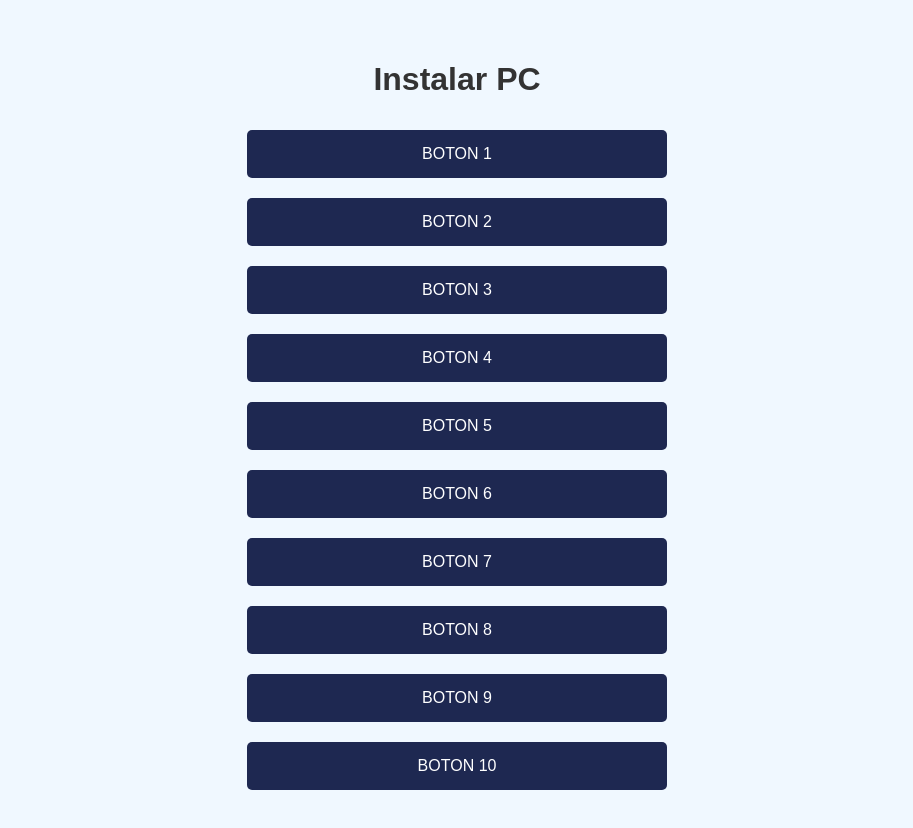
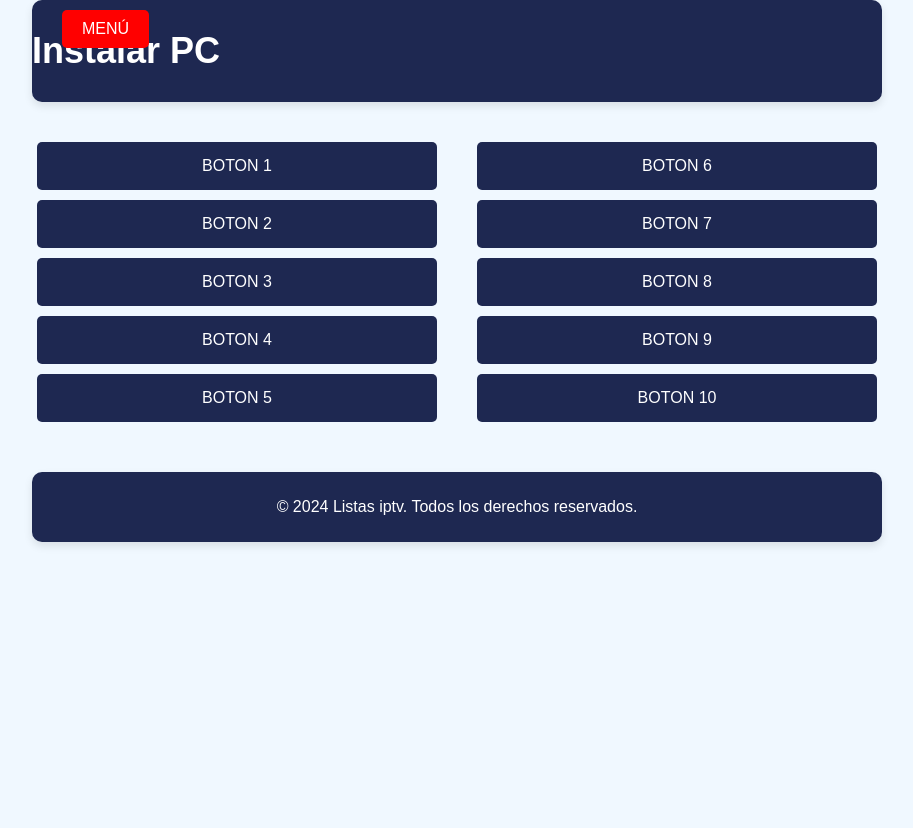
Before and after one commit to IMAGIF/PAPAPUMUKY1, a plain HTML site: page instalar-pc.html in a window 1280 px wide. Shown: the whole page, without its empty margins (183-1096 px from the left). After the commit the page ends 800 px from the top, so only its background shows below. Drawn offline with Linux system fonts and the light colour scheme.

Commit message:
instalar pc

```diff
--- a/instalar-pc.html
+++ b/instalar-pc.html
@@ -3,7 +3,7 @@
 <head>
     <meta charset="UTF-8">
     <meta name="viewport" content="width=device-width, initial-scale=1.0">
-    <title>Instalar PC</title>
+    <title>Instalar PC - Listas IPTV PERSONALES</title>
     <style>
         body {
             font-family: 'Arial', sans-serif;
@@ -13,17 +13,113 @@
             padding-bottom: 60px; /* Espacio para el footer */
         }
 
+        header {
+            background-color: #1e2851; /* Color de fondo azul oscuro */
+            color: #fff; /* Color de texto blanco */
+            text-align: center;
+            padding: 10px 0;
+            position: relative; /* Asegura que el menú se posiciona correctamente */
+            max-width: 850px; /* Ancho máximo de la cabecera */
+            margin: 0 auto; /* Centra la cabecera */
+            border-radius: 10px; /* Bordes redondeados */
+            box-shadow: 0 4px 8px rgba(0,0,0,0.1); /* Sombra para darle profundidad */
+            display: flex; /* Utilizamos flexbox para alinear elementos */
+            justify-content: space-between; /* Espacio entre los elementos */
+            align-items: center; /* Alineación vertical centrada */
+        }
+
+        .menu-container {
+            position: absolute; /* Posición absoluta para situar el menú correctamente */
+            top: 10px; /* Alineado con el contenido del header */
+            left: 10px; /* Espaciado desde el borde izquierdo */
+        }
+
+        .menu-button {
+            background-color: #ff0000; /* Fondo rojo */
+            color: #fff; /* Texto blanco */
+            padding: 10px 20px;
+            border: none;
+            border-radius: 5px;
+            cursor: pointer;
+            font-size: 16px;
+            margin-left: 20px; /* Espacio a la izquierda para separar del borde */
+        }
+
+        .menu-button:hover {
+            background-color: #cc0000; /* Cambio de color al pasar el ratón */
+        }
+
+        .dropdown-content {
+            display: none; /* Oculto por defecto */
+            position: absolute;
+            background-color: #1e2851; /* Fondo del dropdown */
+            min-width: 160px;
+            box-shadow: 0px 8px 16px 0px rgba(0,0,0,0.2); /* Sombra */
+            z-index: 1;
+            border-radius: 5px;
+        }
+
+        .dropdown-content a {
+            color: white; /* Texto blanco */
+            padding: 12px 16px;
+            text-decoration: none;
+            display: block;
+        }
+
+        .dropdown-content a:hover {
+            background-color: #575757; /* Fondo ligeramente más claro al pasar el ratón */
+        }
+
+        .dropdown:hover .dropdown-content {
+            display: block; /* Mostrar el contenido al pasar el ratón */
+        }
+
+        .header-buttons {
+            display: flex;
+            justify-content: flex-end; /* Alinea el botón a la derecha */
+            align-items: center; /* Alinea verticalmente */
+            padding: 0 20px; /* Espacio a los lados para los botones */
+            margin-top: 10px; /* Espacio entre el título y los botones */
+        }
+
+        .header-buttons a {
+            background-color: #000; /* Fondo negro */
+            color: #fff; /* Texto blanco */
+            padding: 10px 20px;
+            font-size: 12px; /* Tamaño de fuente */
+            border: none; /* Sin borde */
+            cursor: pointer; /* Cursor de puntero al pasar por encima */
+            border-radius: 5px; /* Bordes redondeados */
+            text-decoration: none; /* Sin subrayado */
+            text-align: center; /* Centra el texto en los botones */
+            margin-left: 10px; /* Espacio entre botones */
+        }
+
+        .titulo {
+            font-size: 36px; /* Tamaño de fuente grande para el título */
+            margin: 20px 0; /* Espacio alrededor del título */
+        }
+
         .container {
             max-width: 800px;
             margin: 20px auto;
             padding: 20px;
             text-align: center;
+            display: flex;
+            justify-content: space-between;
+        }
+
+        .column {
+            flex: 0 0 45%; /* 45% de ancho, pero no se flexiona */
+            display: flex;
+            flex-direction: column;
+            align-items: center; /* Alineación de elementos centrada */
         }
 
         .boton {
-            display: inline-block;
-            width: calc(50% - 20px); /* Ancho del 50% menos el margen */
-            margin: 10px;
+            display: block;
+            width: 100%;
+            margin-bottom: 10px;
             padding: 15px 20px;
             background-color: #1e2851; /* Fondo azul oscuro */
             color: #fff; /* Texto blanco */
@@ -40,15 +136,40 @@
         }
 
         @media (max-width: 600px) {
-            .boton {
-                width: 100%; /* Botones ocupan el ancho completo en dispositivos pequeños */
+            .column {
+                flex: 0 0 100%; /* Columnas ocupan el ancho completo en dispositivos pequeños */
+                margin-bottom: 20px; /* Espacio entre columnas */
             }
+        }
+
+        footer {
+            background-color: #1e2851; /* Color de fondo azul oscuro */
+            color: #fff; /* Color de texto blanco */
+            text-align: center;
+            padding: 10px 0;
+            position: relative; /* Cambiado a relativo */
+            max-width: 850px; /* Ancho máximo del footer */
+            margin: 0 auto; /* Centrar el footer */
+            border-radius: 10px; /* Bordes redondeados */
+            box-shadow: 0 4px 8px rgba(0,0,0,0.1); /* Sombra para darle profundidad */
         }
     </style>
 </head>
 <body>
+    <header>
+        <div class="menu-container">
+            <div class="dropdown">
+                <button class="menu-button">MENÚ</button>
+                <div class="dropdown-content">
+                    <a href="index.html">LISTAS IPTV</a>
+                    <a href="informatica.html">INFORMÁTICA</a>
+                </div>
+            </div>
+        </div>
+        <h1 class="titulo">Instalar PC</h1>
+    </header>
+
     <div class="container">
-        <h1>Instalar PC</h1>
         <div class="column">
             <a href="enlace-1.html" class="boton">BOTON 1</a>
             <a href="enlace-2.html" class="boton">BOTON 2</a>
@@ -64,5 +185,9 @@
             <a href="enlace-10.html" class="boton">BOTON 10</a>
         </div>
     </div>
+
+    <footer>
+        <p>© 2024 Listas iptv. Todos los derechos reservados.</p>
+    </footer>
 </body>
 </html>
```
Also changed, not shown: instalar-pc.txt.
